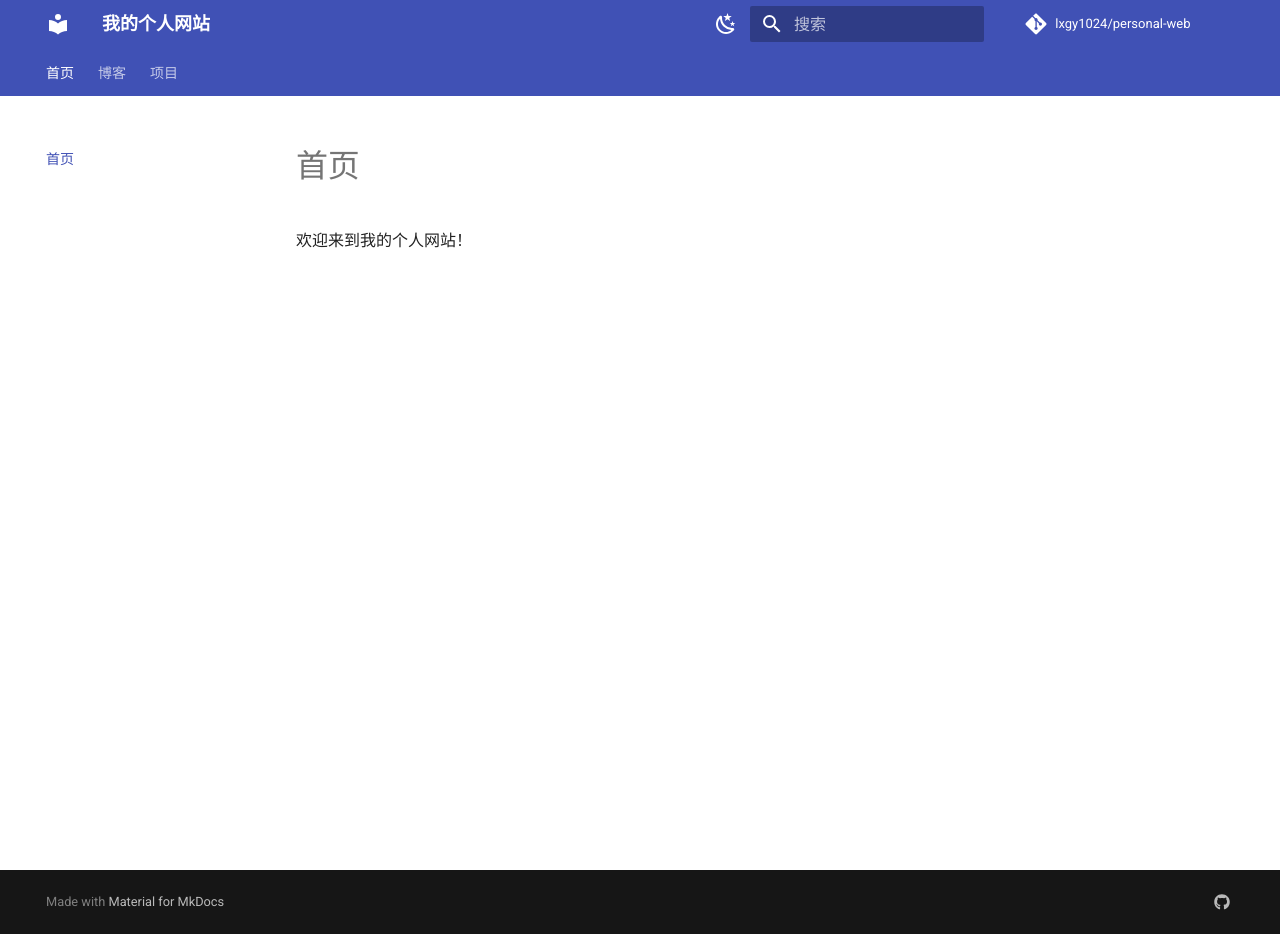
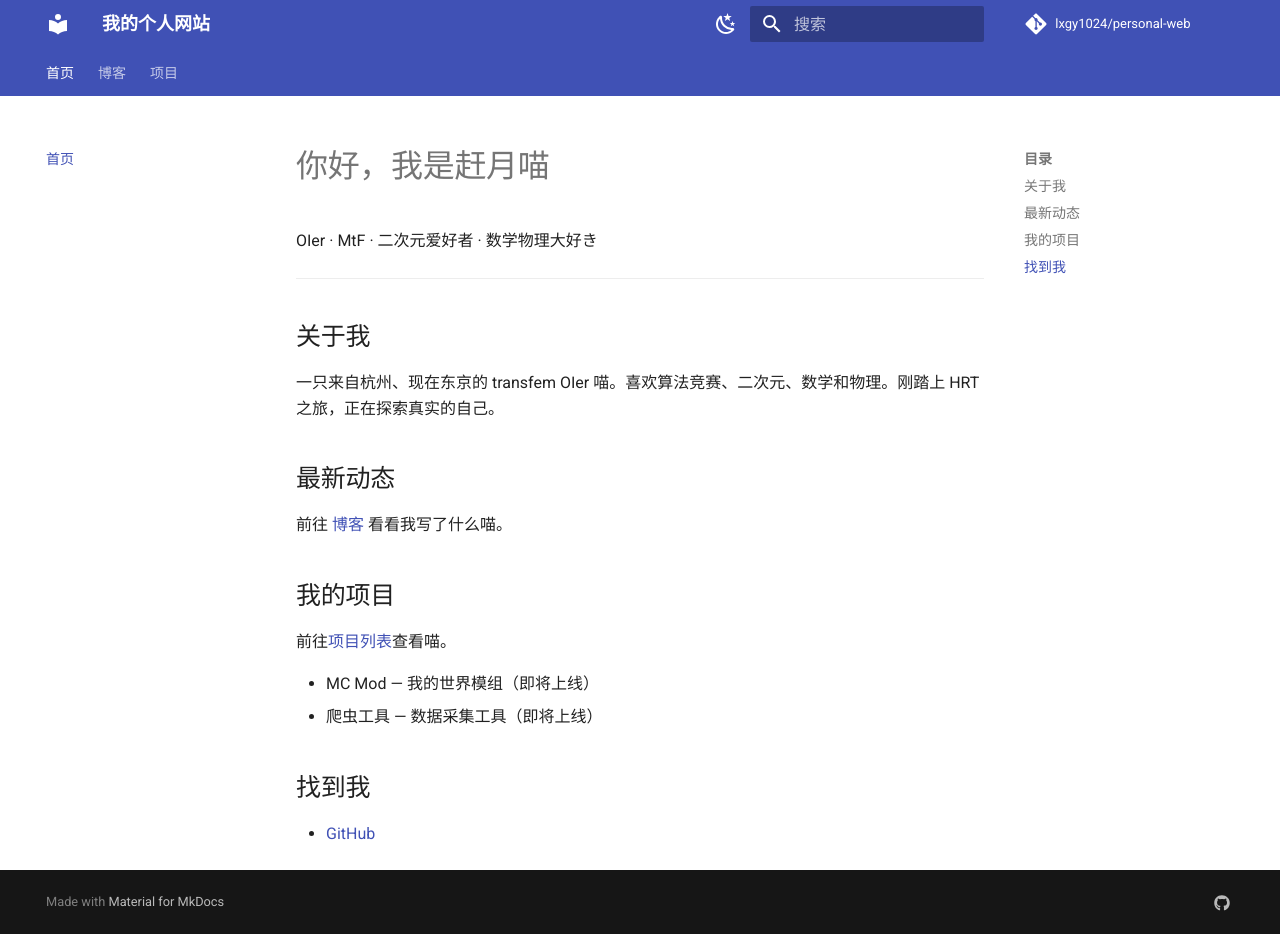
Before and after one commit to lxgy1024/personal-web, an MkDocs documentation site: the page built from docs/index.md, in a window 1280 px wide and 934 px high. Built offline with MkDocs 1.6.1 and Material for MkDocs 9.7.7, drawn with Linux system fonts in a browser that asks for light colours; comment, search, counter and statistics services are not loaded.

Commit message:
feat: add homepage with personal introduction
Co-Authored-By: Claude Opus 4.7 <noreply@anthropic.com>

```diff
--- a/docs/index.md
+++ b/docs/index.md
@@ -1,3 +1,24 @@
-# 首页
+# 你好，我是赶月喵
 
-欢迎来到我的个人网站！
+OIer · MtF · 二次元爱好者 · 数学物理大好き
+
+---
+
+## 关于我
+
+一只来自杭州、现在东京的 transfem OIer 喵。喜欢算法竞赛、二次元、数学和物理。刚踏上 HRT 之旅，正在探索真实的自己。
+
+## 最新动态
+
+前往 [博客](blog/index.md) 看看我写了什么喵。
+
+## 我的项目
+
+前往[项目列表](projects/index.md)查看喵。
+
+- MC Mod — 我的世界模组（即将上线）
+- 爬虫工具 — 数据采集工具（即将上线）
+
+## 找到我
+
+- [GitHub](https://github.com/lxgy1024)
```
